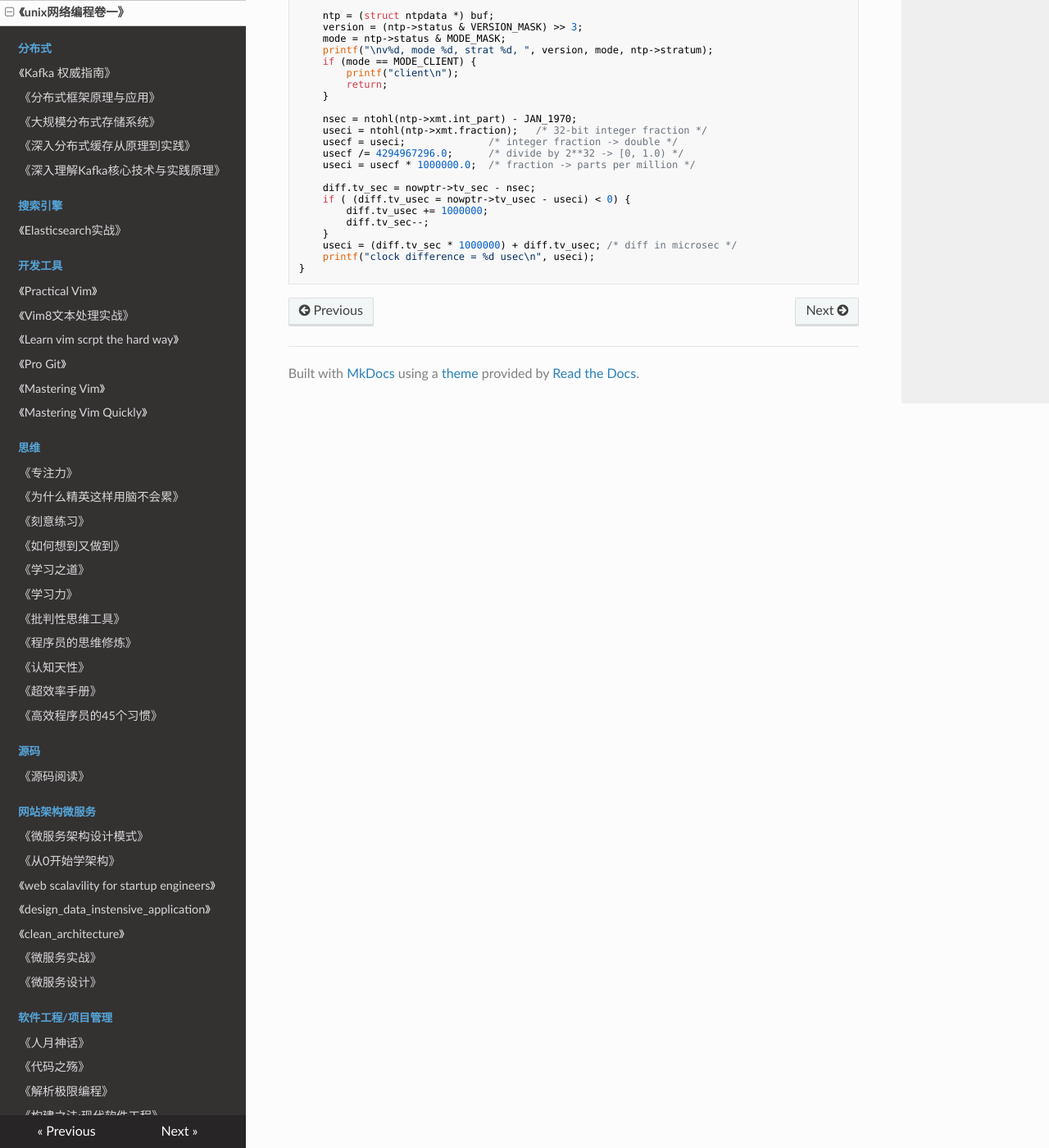
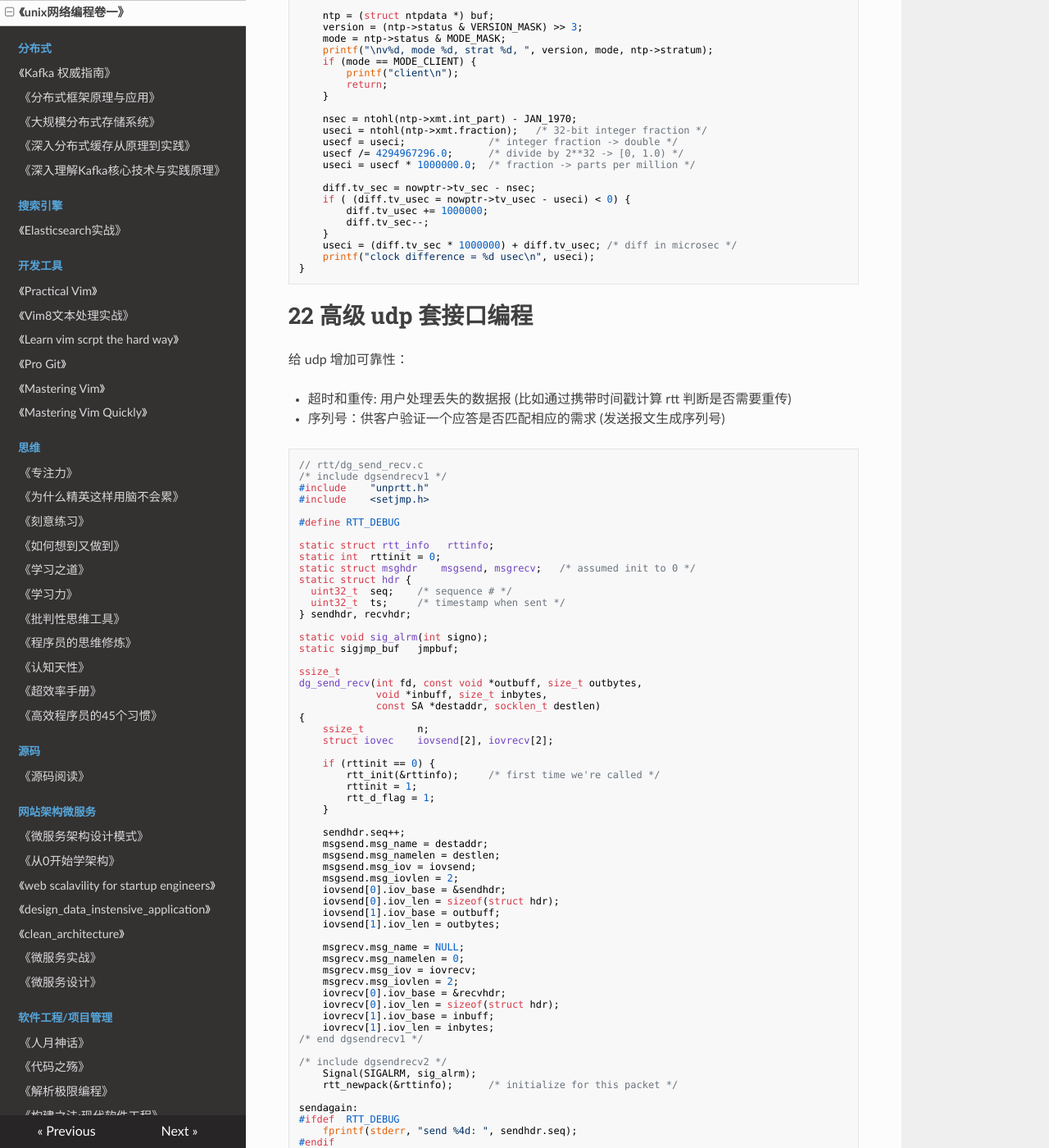
Before and after one commit to PegasusWang/booknotes, an MkDocs documentation site: the page built from docs/unix_linux/unix网络编程卷一.md, in a window 1280 px wide and 1400 px high, scrolled down 17316 px. Shown: the whole window at 82% size. Built offline with MkDocs 1.6.1, drawn with Linux system fonts in a browser that asks for light colours; nearby versions of some CDN libraries; old or Windows-style settings are respelled for this version of MkDocs; some of the changed text lies outside the part shown.

Commit message:
unp: 可靠udp

````diff
--- a/docs/unix_linux/unix网络编程卷一.md
+++ b/docs/unix_linux/unix网络编程卷一.md
@@ -1134,3 +1134,129 @@ sntp_proc(char *buf, ssize_t n, struct timeval *nowptr)
 	printf("clock difference = %d usec\n", useci);
 }
 ```
+
+# 22 高级 udp 套接口编程
+
+给 udp 增加可靠性：
+
+- 超时和重传: 用户处理丢失的数据报 (比如通过携带时间戳计算 rtt 判断是否需要重传)
+- 序列号：供客户验证一个应答是否匹配相应的需求 (发送报文生成序列号)
+
+```c
+// rtt/dg_send_recv.c
+/* include dgsendrecv1 */
+#include	"unprtt.h"
+#include	<setjmp.h>
+
+#define	RTT_DEBUG
+
+static struct rtt_info   rttinfo;
+static int	rttinit = 0;
+static struct msghdr	msgsend, msgrecv;	/* assumed init to 0 */
+static struct hdr {
+  uint32_t	seq;	/* sequence # */
+  uint32_t	ts;		/* timestamp when sent */
+} sendhdr, recvhdr;
+
+static void	sig_alrm(int signo);
+static sigjmp_buf	jmpbuf;
+
+ssize_t
+dg_send_recv(int fd, const void *outbuff, size_t outbytes,
+			 void *inbuff, size_t inbytes,
+			 const SA *destaddr, socklen_t destlen)
+{
+	ssize_t			n;
+	struct iovec	iovsend[2], iovrecv[2];
+
+	if (rttinit == 0) {
+		rtt_init(&rttinfo);		/* first time we're called */
+		rttinit = 1;
+		rtt_d_flag = 1;
+	}
+
+	sendhdr.seq++;
+	msgsend.msg_name = destaddr;
+	msgsend.msg_namelen = destlen;
+	msgsend.msg_iov = iovsend;
+	msgsend.msg_iovlen = 2;
+	iovsend[0].iov_base = &sendhdr;
+	iovsend[0].iov_len = sizeof(struct hdr);
+	iovsend[1].iov_base = outbuff;
+	iovsend[1].iov_len = outbytes;
+
+	msgrecv.msg_name = NULL;
+	msgrecv.msg_namelen = 0;
+	msgrecv.msg_iov = iovrecv;
+	msgrecv.msg_iovlen = 2;
+	iovrecv[0].iov_base = &recvhdr;
+	iovrecv[0].iov_len = sizeof(struct hdr);
+	iovrecv[1].iov_base = inbuff;
+	iovrecv[1].iov_len = inbytes;
+/* end dgsendrecv1 */
+
+/* include dgsendrecv2 */
+	Signal(SIGALRM, sig_alrm);
+	rtt_newpack(&rttinfo);		/* initialize for this packet */
+
+sendagain:
+#ifdef	RTT_DEBUG
+	fprintf(stderr, "send %4d: ", sendhdr.seq);
+#endif
+	sendhdr.ts = rtt_ts(&rttinfo);
+	Sendmsg(fd, &msgsend, 0);
+
+	alarm(rtt_start(&rttinfo));	/* calc timeout value & start timer */
+#ifdef	RTT_DEBUG
+	rtt_debug(&rttinfo);
+#endif
+
+	if (sigsetjmp(jmpbuf, 1) != 0) {
+		if (rtt_timeout(&rttinfo) < 0) {
+			err_msg("dg_send_recv: no response from server, giving up");
+			rttinit = 0;	/* reinit in case we're called again */
+			errno = ETIMEDOUT;
+			return(-1);
+		}
+#ifdef	RTT_DEBUG
+		err_msg("dg_send_recv: timeout, retransmitting");
+#endif
+		goto sendagain;
+	}
+
+	do {
+		n = Recvmsg(fd, &msgrecv, 0);
+#ifdef	RTT_DEBUG
+		fprintf(stderr, "recv %4d\n", recvhdr.seq);
+#endif
+	} while (n < sizeof(struct hdr) || recvhdr.seq != sendhdr.seq);
+
+	alarm(0);			/* stop SIGALRM timer */
+		/* 4calculate & store new RTT estimator values */
+	rtt_stop(&rttinfo, rtt_ts(&rttinfo) - recvhdr.ts);
+
+	return(n - sizeof(struct hdr));	/* return size of received datagram */
+}
+
+static void
+sig_alrm(int signo)
+{
+	siglongjmp(jmpbuf, 1);
+}
+/* end dgsendrecv2 */
+
+ssize_t
+Dg_send_recv(int fd, const void *outbuff, size_t outbytes,
+			 void *inbuff, size_t inbytes,
+			 const SA *destaddr, socklen_t destlen)
+{
+	ssize_t	n;
+
+	n = dg_send_recv(fd, outbuff, outbytes, inbuff, inbytes,
+					 destaddr, destlen);
+	if (n < 0)
+		err_quit("dg_send_recv error");
+
+	return(n);
+}
+```
````
